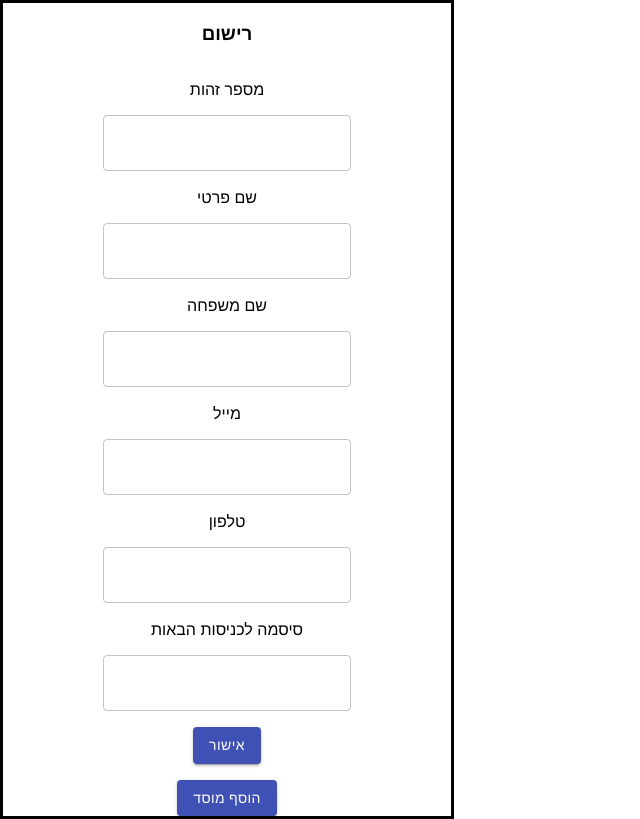
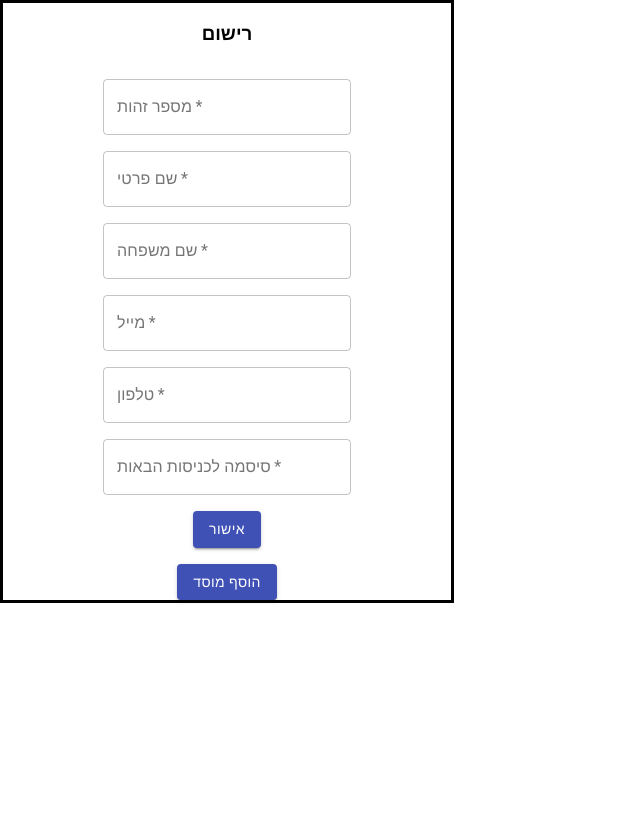
Before and after one commit to ayala8585/SubstituteSystem, a React (Create React App) app: page /SignUpTeacher in a window 1280 px wide. Shown: the whole page, without its empty margins (0-640 px from the left). Built offline with nearby package versions, Linux system fonts and the light colour scheme.

Commit message:
use formik for teacher form

```diff
--- a/src/components/signUp/SignUpTeacher.js
+++ b/src/components/signUp/SignUpTeacher.js
@@ -1,31 +1,40 @@
 import React, { useState } from "react";
-import Button from "@material-ui/core/Button";
+import * as yup from "yup";
+import { useFormik } from "formik";
+import { Button, TextField } from "@material-ui/core";
 
 import "./signUpTeacher.css";
 import ValidateSelect from "../common/validateSelect";
 import ValidateTextField from "../common/validateTextField";
 
-const SignUpTeacher = () => {
-  const [id, setId] = useState("");
-  const [firstName, setFirstName] = useState("");
-  const [lastName, setLastName] = useState("");
-  const [email, setEmail] = useState("");
-  const [phone, setPhone] = useState("");
-  const [password, setPassword] = useState("");
-  const [isInstitutionPanelOpen, setIsInstitutionPanelOpen] = useState(false);
-  const [institutions, setInstitutions] = useState([]);
+const validationSchema = yup.object({
+  id: yup
+    .string()
+    .required("שדה חובה")
+    .matches(/^\d+$/,"תעודת זהות מכילה ספרות בלבד")
+    .min(7, "שדה זה חייב להכיל מינינום 7 תווים"),
+  email: yup.string().required("שדה חובה").email("כתובת מייל לא חוקית"),
+  phone: yup
+    .string()
+    .required("שדה חובה")
+    .matches(/^\d+$/,"מספר טלפון מכיל ספרות בלבד")
+    .min(7, "שדה זה חייב להכיל מינינום 7 תווים"),
+  lastName: yup.string().required("שדה חובה"),
+  password: yup
+    .string()
+    .required("שדה חובה")
+    .min(6, "שדה זה חייב להכיל מינינום 6 תווים"),
+  firstName: yup.string().required("שדה חובה"),
+});
 
-  const institutionsList = ["a", "b", "c"];
-
-  const handleSubmit = async (event) => {
-    event.preventDefault();
+const customHandleSubmit = async (values) => {
   const body = {
-      id,
-      firstName,
-      lastName,
-      email,
-      phone,
-      password,
+    id: values.id,
+    email: values.email,
+    phone: values.phone,
+    lastName: values.lastName,
+    password: values.password,
+    firstName: values.firstName,
   };
   console.log("body", body);
   const result = await fetch("http://localhost:5000/teacher", {
@@ -34,77 +43,82 @@ const SignUpTeacher = () => {
       Accept: "application/json",
       "Content-Type": "application/json",
     },
-      body: JSON.stringify({
-        id,
-        firstName,
-        lastName,
-        email,
-        phone,
-        password,
-      }),
+    body: JSON.stringify(body),
   });
   console.log("result: ", result);
 };
 
+const SignUpTeacher = () => {
+  const [isInstitutionPanelOpen, setIsInstitutionPanelOpen] = useState(false);
+  const [institutions, setInstitutions] = useState([]);
+
+  const institutionsList = ["a", "b", "c"];
+
+  const { handleSubmit, getFieldProps, touched, errors } = useFormik({
+    initialValues: {
+      id: "",
+      email: "",
+      phone: "",
+      lastName: "",
+      password: "",
+      firstName: "",
+      institutions: [],
+    },
+    onSubmit: customHandleSubmit,
+    validationSchema: validationSchema,
+    validateOnChange: false,
+  });
+
   return (
     <form onSubmit={handleSubmit} className="form">
       <h3>רישום</h3>
-
-      <ValidateTextField
+      <TextField
         label="מספר זהות"
-        text={id}
-        onChange={(value) => setId(value)}
-        validate={() => {
-          return id.length < 7;
-        }}
-        errorMessage={"שדה זה חייב להכיל מינינום 7 תווים"}
+        required
+        variant="outlined"
+        error={touched?.id && !!errors?.id}
+        helperText={touched?.id && errors?.id}
+        {...getFieldProps("id")}
       />
-      <ValidateTextField
+      <TextField
         label="שם פרטי"
-        text={firstName}
-        onChange={(value) => setFirstName(value)}
-        validate={() => {
-          return firstName === "";
-        }}
-        errorMessage={"שדה חובה"}
+        required
+        variant="outlined"
+        error={touched?.firstName && !!errors?.firstName}
+        helperText={touched?.firstName && errors?.firstName}
+        {...getFieldProps("firstName")}
+      />{" "}
+      <TextField
+        label="שם משפחה"
+        required
+        variant="outlined"
+        error={touched?.lastName && !!errors?.lastName}
+        helperText={touched?.lastName && errors?.lastName}
+        {...getFieldProps("lastName")}
+      />{" "}
+      <TextField
+        label="מייל"
+        required
+        variant="outlined"
+        error={touched?.email && !!errors?.email}
+        helperText={touched?.email && errors?.email}
+        {...getFieldProps("email")}
       />
-
-      <ValidateTextField
-        label="שם משפחה"
-        text={lastName}
-        onChange={(value) => setLastName(value)}
-        validate={() => {
-          return lastName === "";
-        }}
-        errorMessage={"שדה חובה"}
+      <TextField
+        label="טלפון"
+        required
+        variant="outlined"
+        error={touched?.phone && !!errors?.phone}
+        helperText={touched?.phone && errors?.phone}
+        {...getFieldProps("phone")}
       />
-
-      <ValidateTextField
-        label="מייל"
-        text={email}
-        onChange={(value) => setEmail(value)}
-        validate={() => {
-          return email === "";
-        }}
-        errorMessage={"שדה חובה"}
-      />
-      <ValidateTextField
-        label="טלפון"
-        text={phone}
-        onChange={(value) => setPhone(value)}
-        validate={() => {
-          return phone.length < 7;
-        }}
-        errorMessage={"שדה זה חייב להכיל מינימום 7 תווים"}
-      />
-      <ValidateTextField
+      <TextField
         label="סיסמה לכניסות הבאות"
-        text={password}
-        onChange={(value) => setPassword(value)}
-        validate={() => {
-          return password.length < 6;
-        }}
-        errorMessage={"אורך הסיסמה מינימום 6 תווים"}
+        required
+        variant="outlined"
+        error={touched?.password && !!errors?.password}
+        helperText={touched?.password && errors?.password}
+        {...getFieldProps("password")}
       />
       <Button type="submit" variant="contained" color="primary">
         אישור
```
Lines whose indentation alone changed are shown as unchanged.
